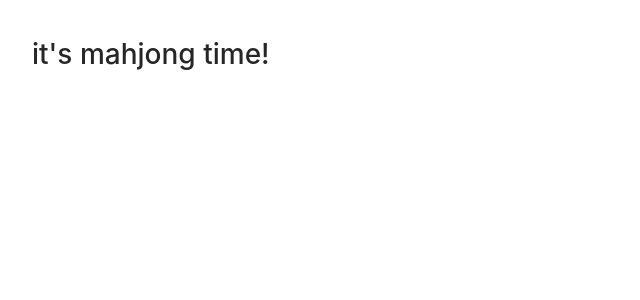
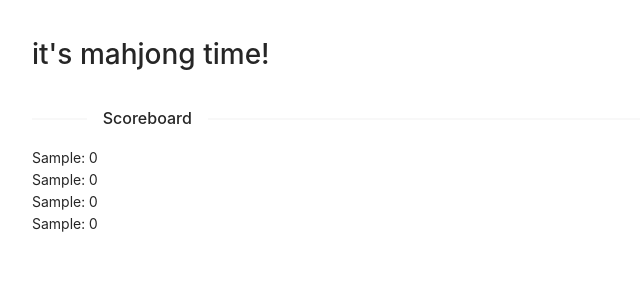
Before and after one commit to fionnatong/mahjong, a React (Create React App) app: page / in a window 1280 px wide. Both pictures are taken after typing "Sample", "Sample", "Sample", "Sample" into the empty fields and a click on the button "Start". Shown: the top 300 px of the page, without its empty margins (0-640 px from the left). Built offline with nearby package versions, Linux system fonts and the light colour scheme.

Commit message:
feat: add scoreboard

```diff
--- /dev/null
+++ b/src/components/Scoreboard/index.tsx
@@ -0,0 +1,20 @@
+import React from 'react';
+import { Divider } from 'antd';
+import { Player } from '../../constants'
+
+interface ScoreboardProps {
+  players: Player[];
+}
+
+const Scoreboard = (props: ScoreboardProps): JSX.Element => {
+  return (
+    <div className='scoreboard'>
+      <Divider orientation='left' className='scoreboard__header'>Scoreboard</Divider>
+      <div className='scoreboard__players'>
+        {props.players.map((player: Player) => <div className='scoreboard__players-score'>{player.name}: {player.score}</div>)}
+      </div>
+    </div>
+  );
+}
+
+export default Scoreboard;
--- a/src/composites/Mahjong/index.tsx
+++ b/src/composites/Mahjong/index.tsx
@@ -1,5 +1,6 @@
-import React, { useState, useEffect } from 'react';
+import React, { useState } from 'react';
 import Setup from '../Setup';
+import Scoreboard from '../../components/Scoreboard';
 import { SetupFields, Player } from '../../constants'
 
 const Mahjong = (): JSX.Element => {
@@ -27,7 +28,11 @@ const Mahjong = (): JSX.Element => {
     return <Setup onFinish={onFinishSetup} />
   }
 
-  return <></>;
+  return (
+    <>
+      <Scoreboard players={players} />
+    </>
+  );
 }
 
 export default Mahjong;
```
